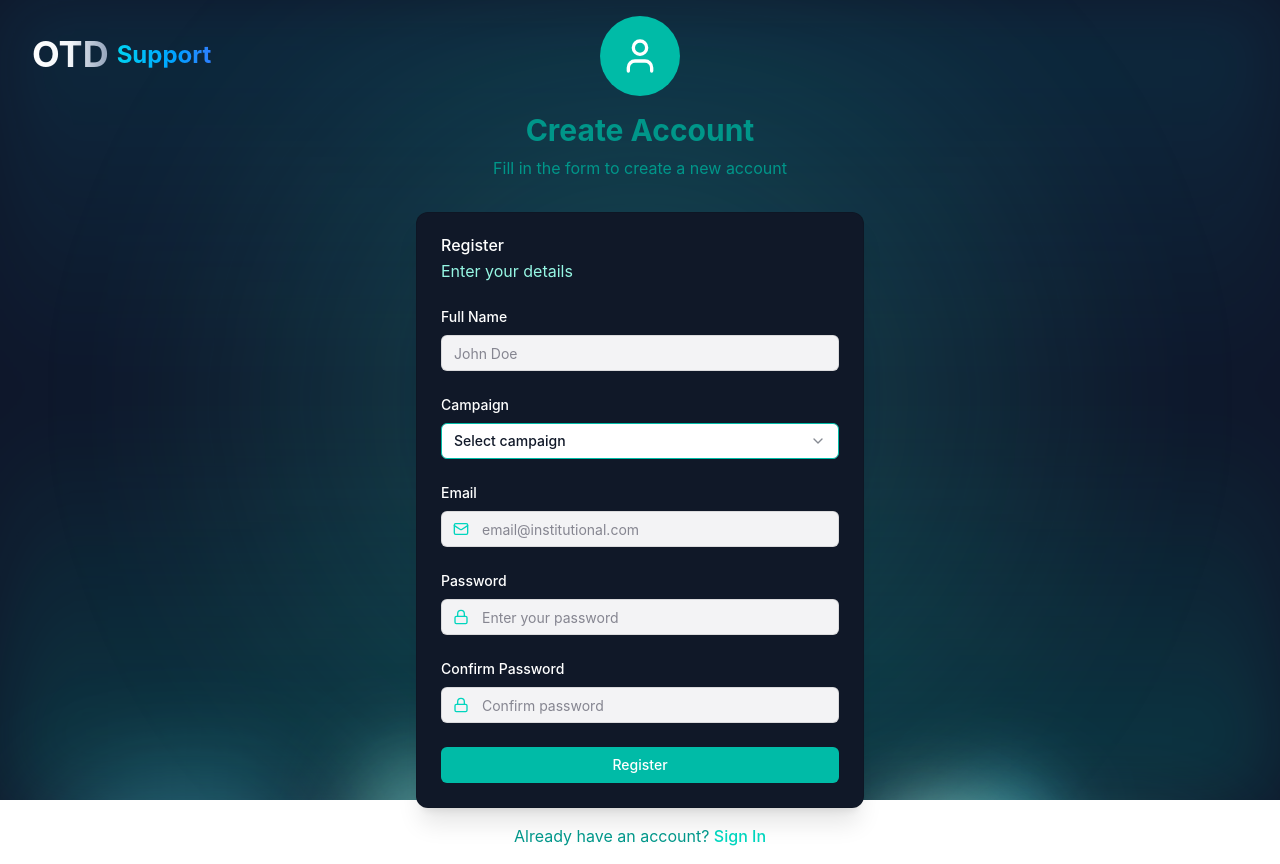
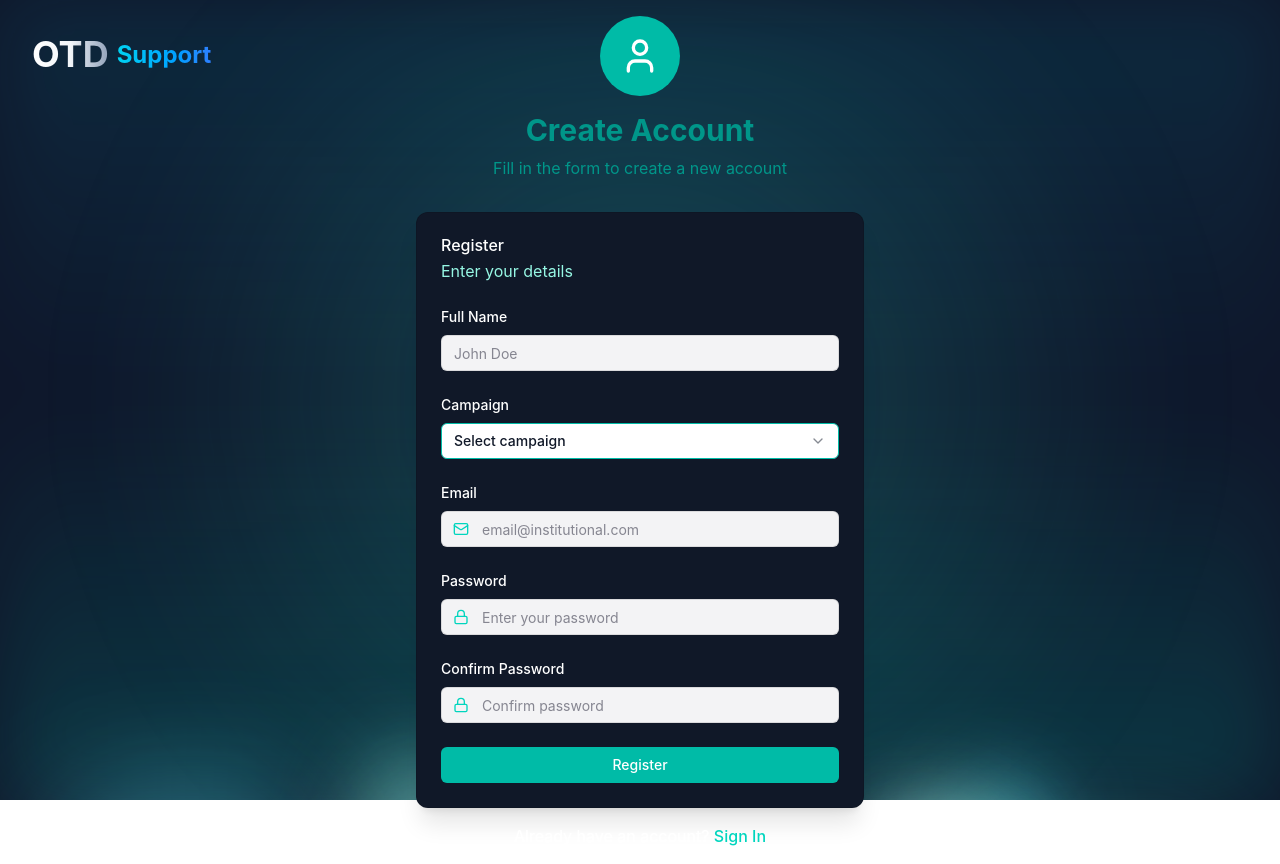
Before and after one commit to JosthinPaz2/SUPPORTS-SYSTEM, a React (Vite) app in the folder Frontend/: page /register in a window 1280 px wide. Built offline with nearby package versions, Linux system fonts and the light colour scheme; no server answers.

Commit message:
Color login y register

```diff
--- a/Frontend/src/app/pages/Login.tsx
+++ b/Frontend/src/app/pages/Login.tsx
@@ -279,7 +279,7 @@ return (
             </form>
           </CardContent>
         </Card>
-        <p className="text-center text-teal-600 mt-4">
+        <p className="text-center text-white mt-4">
           Don't have an account?{' '}
           <button
             className="text-teal-400 hover:text-teal-300 hover:underline"
@@ -402,7 +402,7 @@ return (
                   className="absolute right-3 top-1/2 transform -translate-y-1/2 text-gray-600"
                   tabIndex={-1}
                 >
-                  {showNewPassword ? <EyeOff className="w-4 h-4" /> : <Eye className="w-4 h-4" />}
+
                 </button>
               </div>
             </div>
@@ -426,7 +426,7 @@ return (
                   className="absolute right-3 top-1/2 transform -translate-y-1/2 text-gray-600"
                   tabIndex={-1}
                 >
-                  {showConfirmPassword ? <EyeOff className="w-4 h-4" /> : <Eye className="w-4 h-4" />}
+
                 </button>
               </div>
             </div>
--- a/Frontend/src/app/pages/Register.tsx
+++ b/Frontend/src/app/pages/Register.tsx
@@ -247,7 +247,7 @@ return (
             </form>
           </CardContent>
         </Card>
-        <p className="text-center text-teal-600 mt-4">
+        <p className="text-center text-white mt-4">
           Already have an account?{' '}
           <button
             className="text-teal-400 hover:text-teal-300 hover:underline"
```
